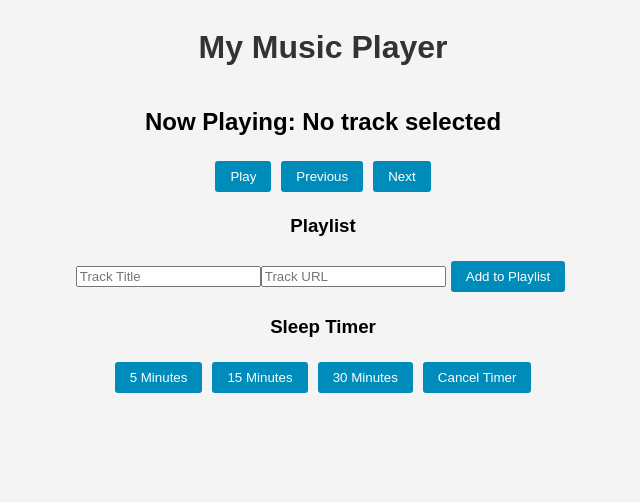
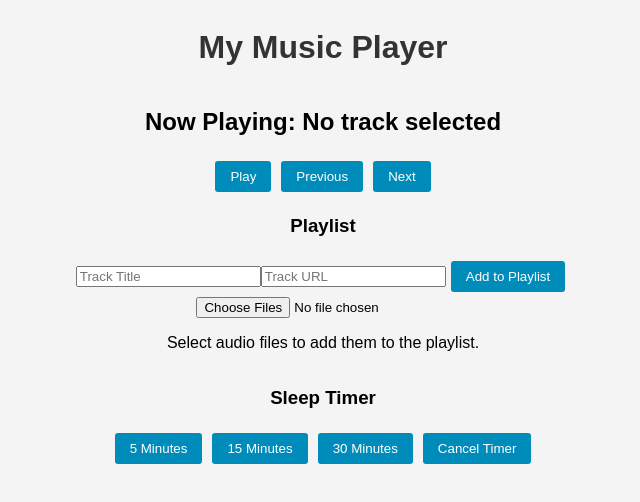
Before and after one commit to rdoshi13/music-player, a React (Vite) app: page / in a window 1280 px wide. Shown: the top 502 px of the page, without its empty margins (317-957 px from the left). Built offline with nearby package versions, Linux system fonts and the light colour scheme; the HTML template or start-up script is replaced by a standard one.

Commit message:
Changed file names

```diff
--- a/src/components/Playlist.js
+++ b/src/components/Playlist.jsx
@@ -14,6 +14,14 @@ const Playlist = () => {
     }
   };
 
+  const handleFileUpload = (event) => {
+    const files = event.target.files;
+    Array.from(files).forEach((file) => {
+      const fileURL = URL.createObjectURL(file);
+      addToPlaylist({ title: file.name, url: fileURL });
+    });
+  };
+
   return (
     <div>
       <h3>Playlist</h3>
@@ -26,6 +34,7 @@ const Playlist = () => {
           </li>
         ))}
       </ul>
+
       <input
         type="text"
         placeholder="Track Title"
@@ -39,6 +48,16 @@ const Playlist = () => {
         onChange={(e) => setTrackURL(e.target.value)}
       />
       <button onClick={handleAddTrack}>Add to Playlist</button>
+
+      <div>
+        <input
+          type="file"
+          accept="audio/*"
+          multiple
+          onChange={handleFileUpload}
+        />
+        <p>Select audio files to add them to the playlist.</p>
+      </div>
     </div>
   );
 };
```
Also changed, not shown: src/components/Player.jsx (renamed from src/components/Player.js), src/components/SleepTimer.jsx (renamed from src/components/SleepTimer.js), src/context/PlayerContext.jsx (renamed from src/context/PlayerContext.js).
